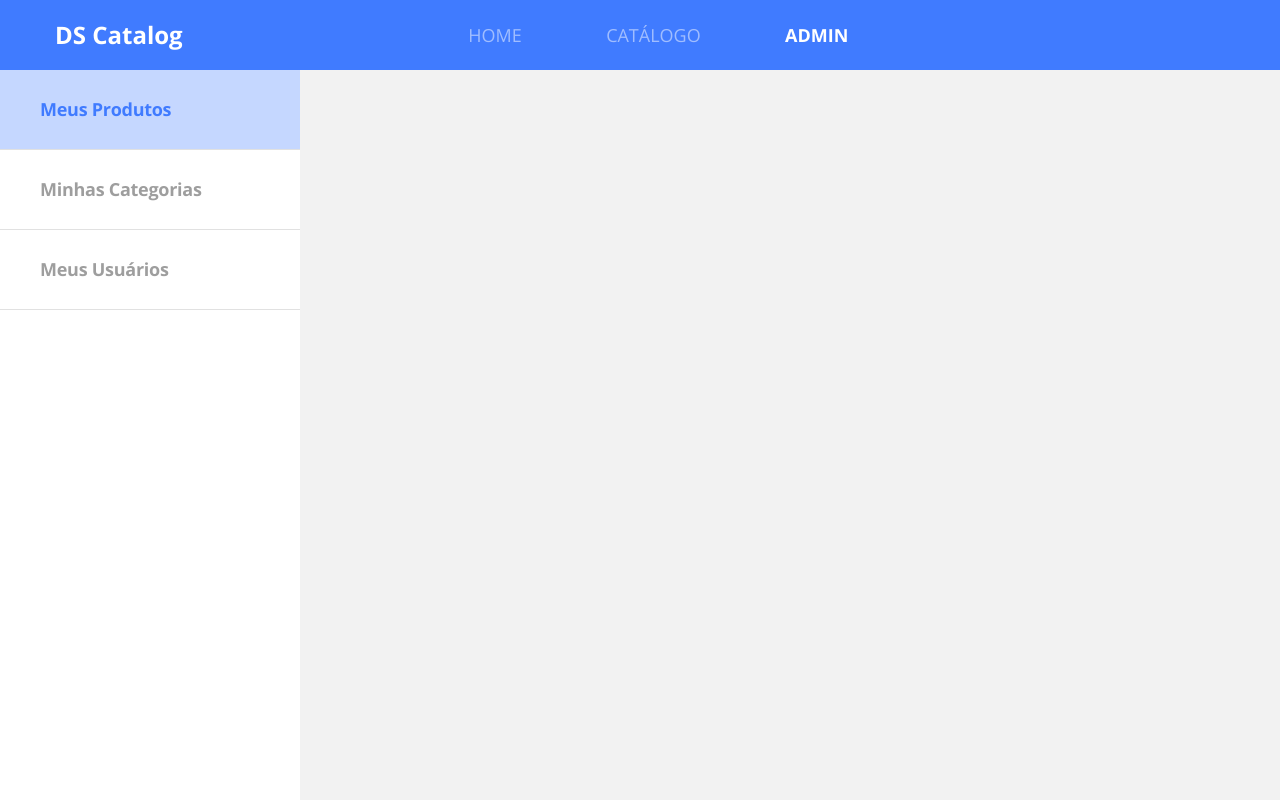
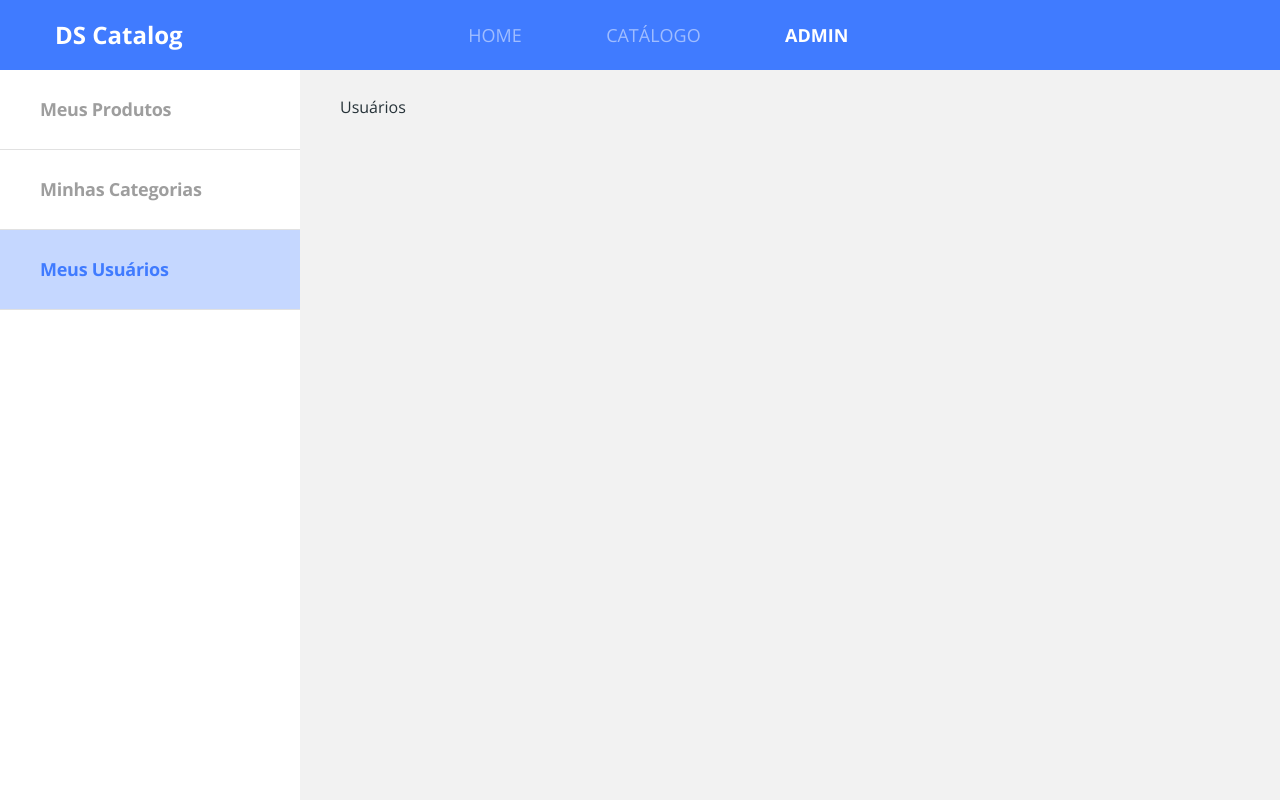
Before and after one commit to WilmarOliveira/ds-catalog-bootcamp-devsuperior, a React (Create React App) app in the folder front-web/: page /admin/users in a window 1280 px wide. Built offline with nearby package versions, Linux system fonts and the light colour scheme.

Commit message:
Product Route - initializing

```diff
--- a/front-web/src/Routes.tsx
+++ b/front-web/src/Routes.tsx
@@ -1,4 +1,4 @@
-import { BrowserRouter, Switch, Route } from 'react-router-dom';
+import { BrowserRouter, Switch, Route, Redirect } from 'react-router-dom';
 import Navbar from './core/components/Navbar';
 import Admin from './pages/Admin';
 import Catalog from './pages/Catalog';
@@ -13,6 +13,7 @@ const Routes = () => {
                 <Route exact path="/" component={Home}/>
                 <Route exact path="/products" component={Catalog}/>
                 <Route path="/products/:productId" component={ProductDetails} />
+                <Redirect from="/admin" to="/admin/products" exact />
                 <Route path="/admin" component={Admin} />
             </Switch>
         </BrowserRouter>
--- a/front-web/src/pages/Admin/components/Navbar/index.tsx
+++ b/front-web/src/pages/Admin/components/Navbar/index.tsx
@@ -1,3 +1,4 @@
+import { NavLink } from 'react-router-dom';
 import './styles.scss';
 
 const Navbar = () => {
@@ -5,19 +6,19 @@ const Navbar = () => {
         <nav className="admin-nav-container" >
             <ul>
                 <li>
-                    <a href="teste" className="admin-nav-item active">
+                    <NavLink to="/admin/products" className="admin-nav-item">
                         Meus Produtos
-                    </a>
+                    </NavLink>
                 </li>
                 <li>
-                    <a href="teste" className="admin-nav-item">
+                    <NavLink to="/admin/categories" className="admin-nav-item">
                         Minhas Categorias
-                    </a>
+                    </NavLink>
                 </li>
                 <li>
-                    <a href="teste" className="admin-nav-item">
+                    <NavLink to="/admin/users" className="admin-nav-item">
                         Meus Usuários
-                    </a>
+                    </NavLink>
                 </li>
             </ul>
 
--- /dev/null
+++ b/front-web/src/pages/Admin/components/Products/List/index.tsx
@@ -0,0 +1,17 @@
+import { useHistory } from "react-router-dom";
+
+const List = () => {
+    const history = useHistory();
+    const handleOnCreate = () => {
+        history.push('/admin/products/create');
+    }
+    return(
+        <div className="admin-products-list" >
+            <button className="btn btn-primary btn-lg" onClick={handleOnCreate} >
+                ADICIONAR
+            </button>
+        </div>
+    );
+}
+
+export default List;
--- /dev/null
+++ b/front-web/src/pages/Admin/components/Products/index.tsx
@@ -0,0 +1,22 @@
+import { Route, Switch } from "react-router-dom"
+import List from "./List"
+
+const Products = () => {
+    return(
+        <div>
+            <Switch>
+                <Route exact path="/admin/products" >
+                    <List />
+                </Route>
+                <Route path="/admin/products/create" >
+                    <h1>Criar Produtos</h1>
+                </Route>
+                <Route path="/admin/products/:productId" >
+                    <h1>Editar Produtos</h1>
+                </Route>
+            </Switch>
+        </div>
+    );
+}
+
+export default Products;
--- a/front-web/src/pages/Admin/index.tsx
+++ b/front-web/src/pages/Admin/index.tsx
@@ -1,8 +1,25 @@
+import { Route, Switch } from "react-router-dom";
 import Navbar from "./components/Navbar";
+import Products from "./components/Products";
+import './styles.scss';
 
 const Admin = () => {
     return(
-        <Navbar />
+        <div className="admin-container" >
+            <Navbar />
+            <div className="admin-content" >
+                <Switch>
+                    <Route path="/admin/products" component={Products} />
+                    <Route path="/admin/categories" >
+                        <div>Categorias</div>
+                    </Route>
+                    <Route path="/admin/users" >
+                        <div>Usuários</div>
+                    </Route>
+                </Switch>
+            </div>
+        </div>
+
     );
 
 }
--- /dev/null
+++ b/front-web/src/pages/Admin/styles.scss
@@ -0,0 +1,8 @@
+.admin-container {
+    display: flex;
+}
+
+.admin-content {
+    padding: 25px 40px 45px 40px;
+    flex: 1;
+}
```
Also changed, not shown: 1 other file (tests, documents, lock files or other folders).
